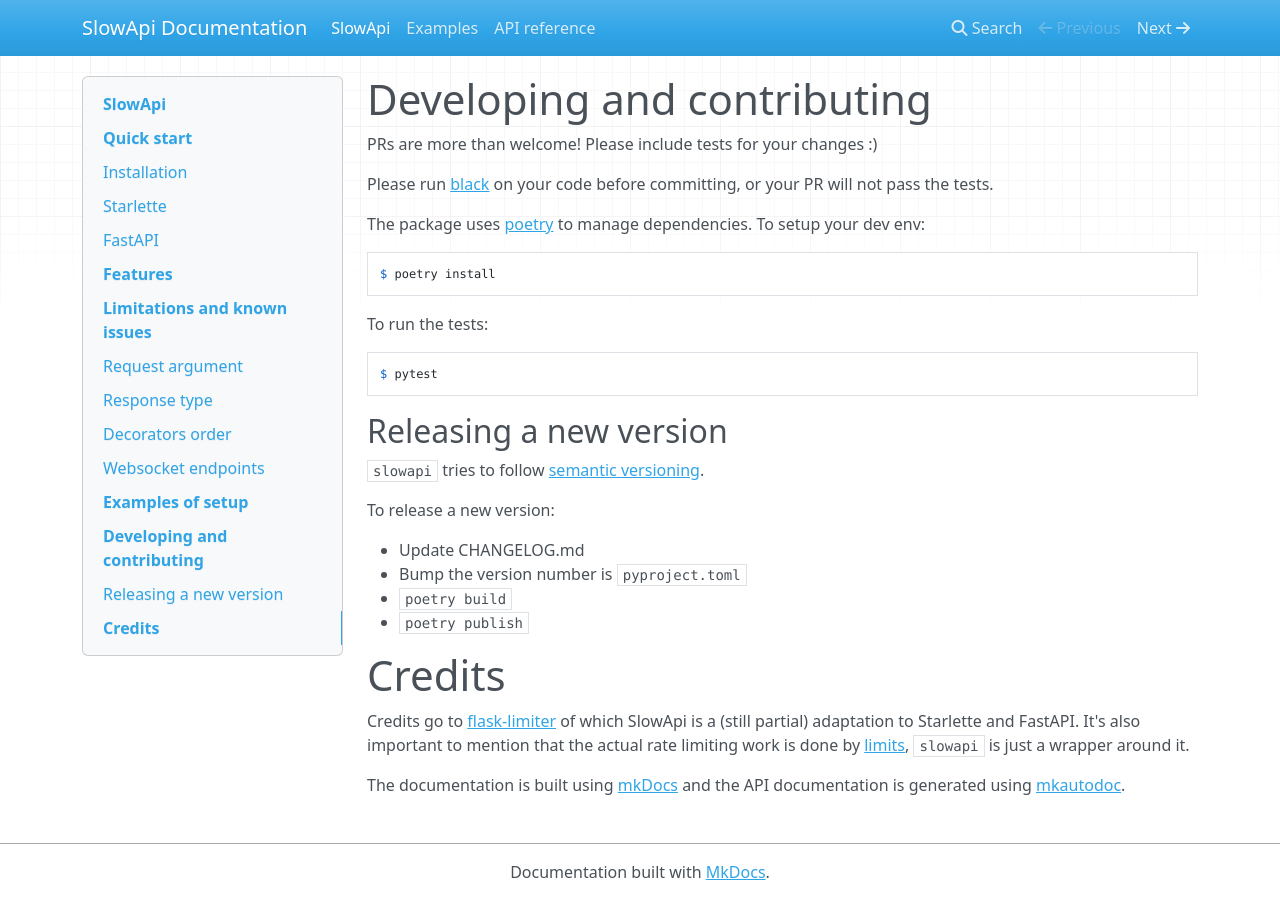
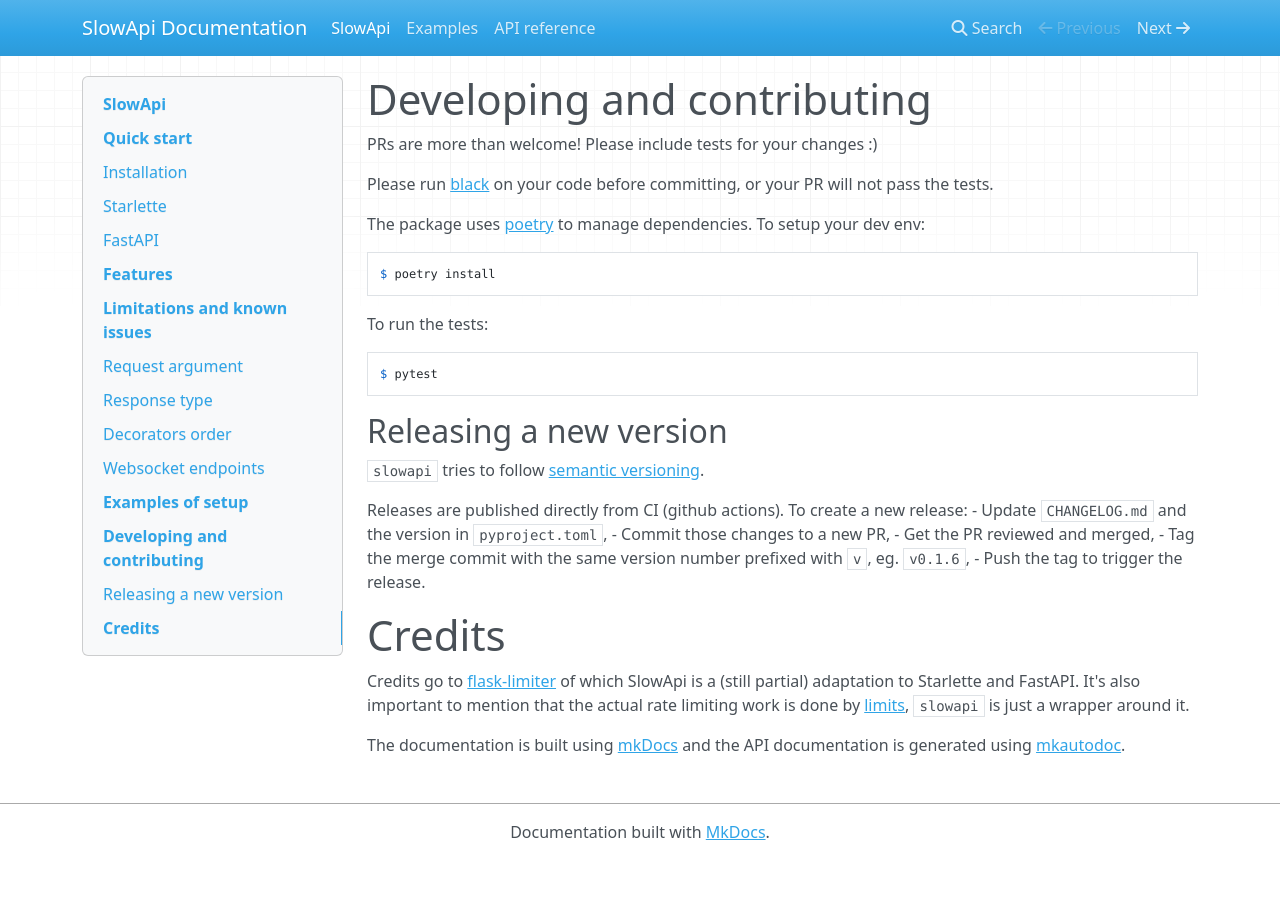
Before and after one commit to laurentS/slowapi, an MkDocs documentation site: the page built from docs/index.md, in a window 1280 px wide and 900 px high, scrolled down 2833 px. Built offline with MkDocs 1.6.1, drawn with Linux system fonts in a browser that asks for light colours; nearby versions of some CDN libraries; after the commit the page ends 3693 px from its top, so only the background shows below that.

Commit message:
Publish release to testpypi from github actions

```diff
--- a/docs/index.md
+++ b/docs/index.md
@@ -163,12 +163,12 @@
 
 `slowapi` tries to follow [semantic versioning](https://semver.org/).
 
-To release a new version:
-
-- Update CHANGELOG.md
-- Bump the version number is `pyproject.toml`
-- `poetry build`
-- `poetry publish`
+Releases are published directly from CI (github actions). To create a new release:
+- Update `CHANGELOG.md` and the version in `pyproject.toml`,
+- Commit those changes to a new PR,
+- Get the PR reviewed and merged,
+- Tag the merge commit with the same version number prefixed with `v`, eg. `v0.1.6`,
+- Push the tag to trigger the release.
 
 # Credits
 
```
Also changed, not shown: 1 other file.
